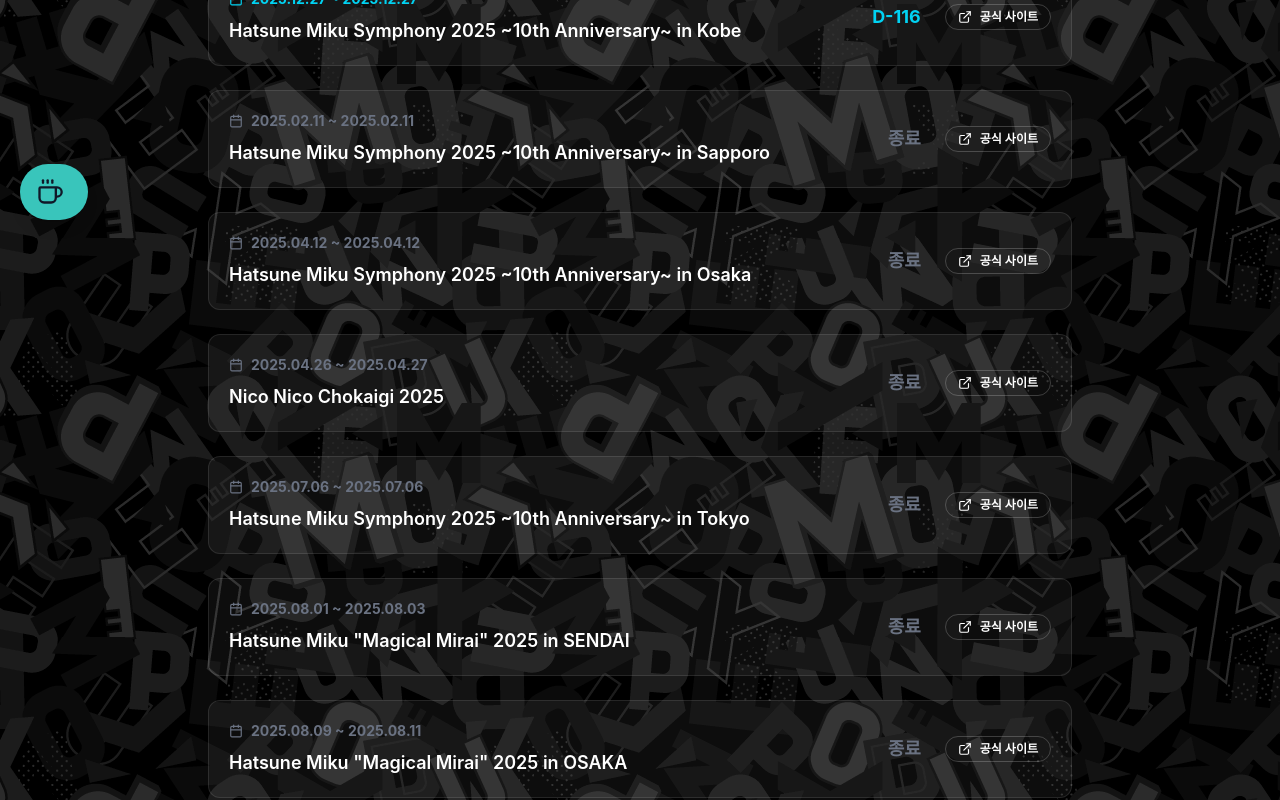
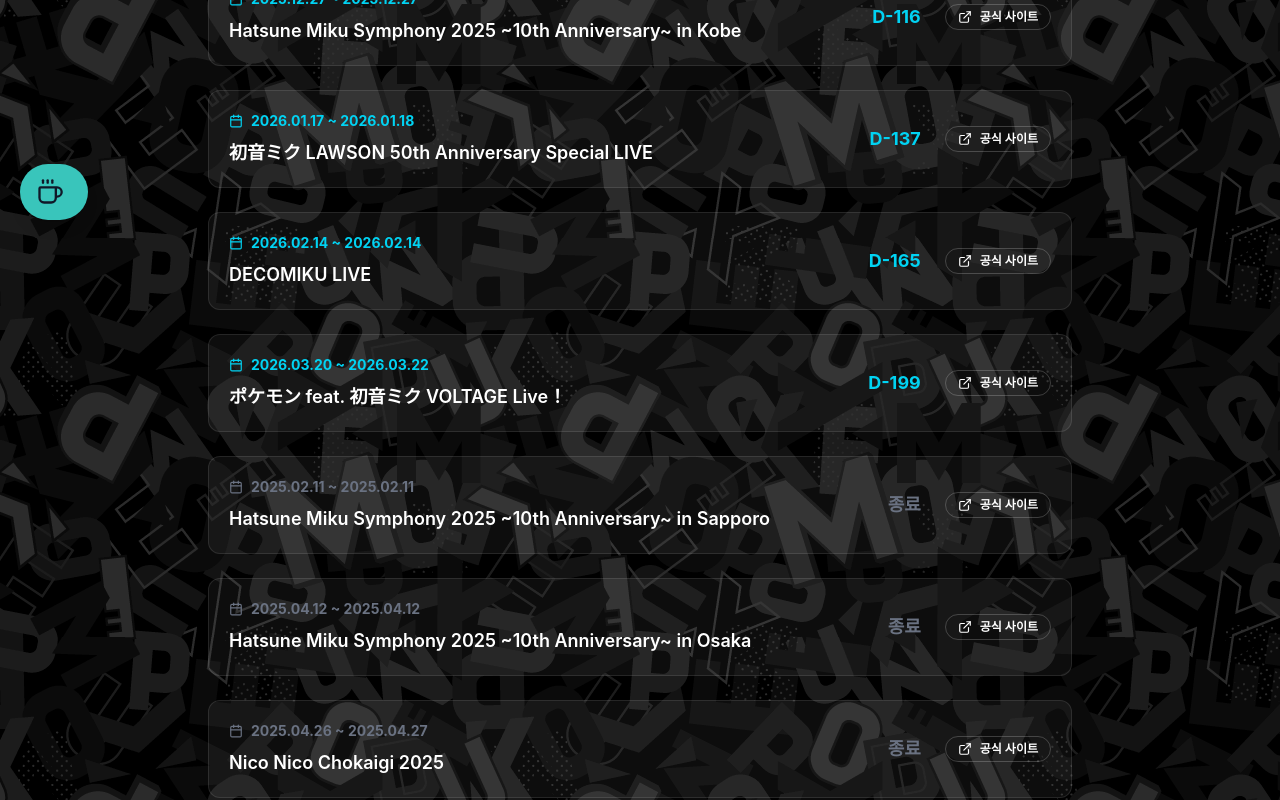
Before and after one commit to laterre39/hatsunemiku-me-service-2025, a Next.js app: page /event in a window 1280 px wide. Shown: the part 560-1360 px from the top of the page. Built offline with nearby package versions, Linux system fonts and the light colour scheme.

Commit message:
chore(event): 보컬로이드 이벤트 목록 추가

```diff
--- a/src/data/vocaloidEventLists.ts
+++ b/src/data/vocaloidEventLists.ts
@@ -71,4 +71,22 @@ export const vocaloidEventLists = [
         eventName: "Hatsune Miku Symphony 2025 ~10th Anniversary~ in Kobe",
         eventSite: "https://sp.wmg.jp/mikusymphony/10th/",
     },
+    {
+        eventStartDate: "2026.01.17",
+        eventEndDate: "2026.01.18",
+        eventName: "初音ミク LAWSON 50th Anniversary Special LIVE",
+        eventSite: "https://l-tike.com/concert/lawson50th_260117_0118/",
+    },
+    {
+        eventStartDate: "2026.02.14",
+        eventEndDate: "2026.02.14",
+        eventName: "DECOMIKU LIVE",
+        eventSite: "https://decomiku-live.com/",
+    },
+    {
+        eventStartDate: "2026.03.20",
+        eventEndDate: "2026.03.22",
+        eventName: "ポケモン feat. 初音ミク VOLTAGE Live！",
+        eventSite: "https://www.project-voltage.jp/live2026/",
+    },
 ];
```
